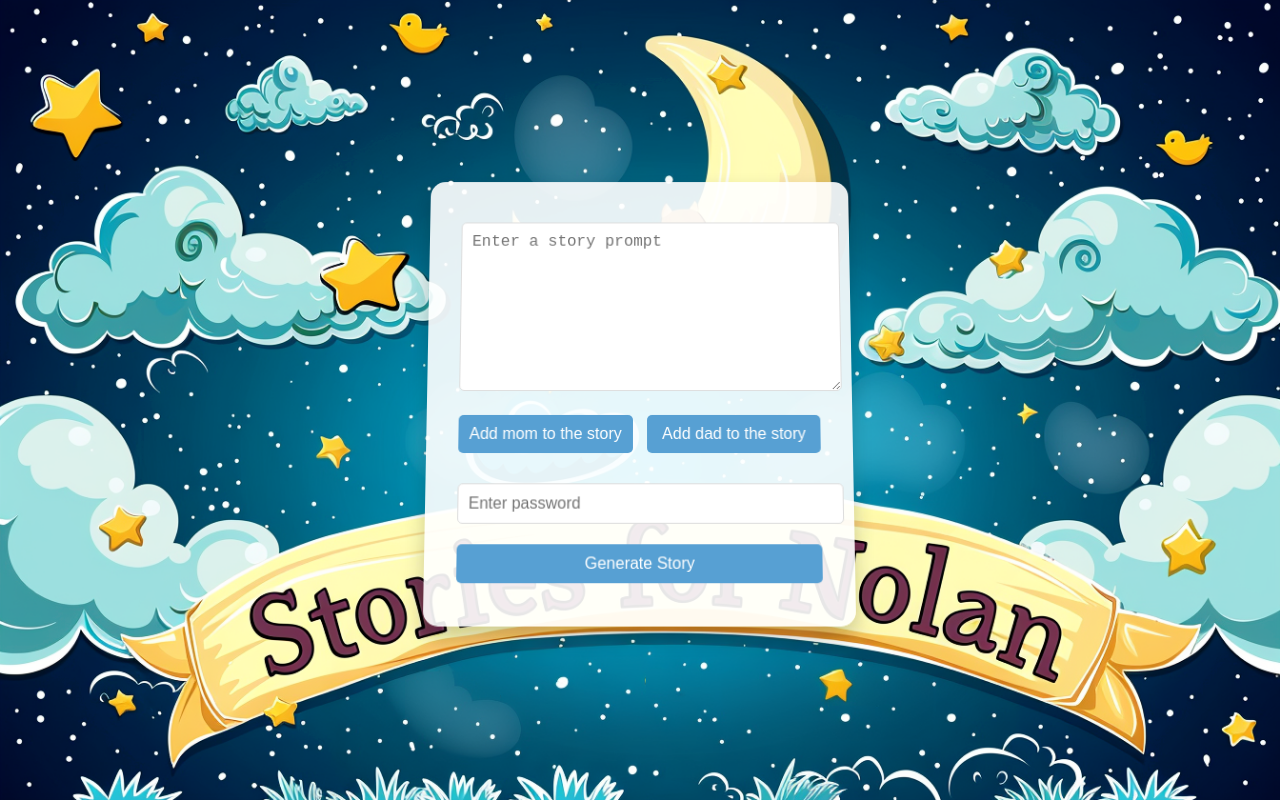
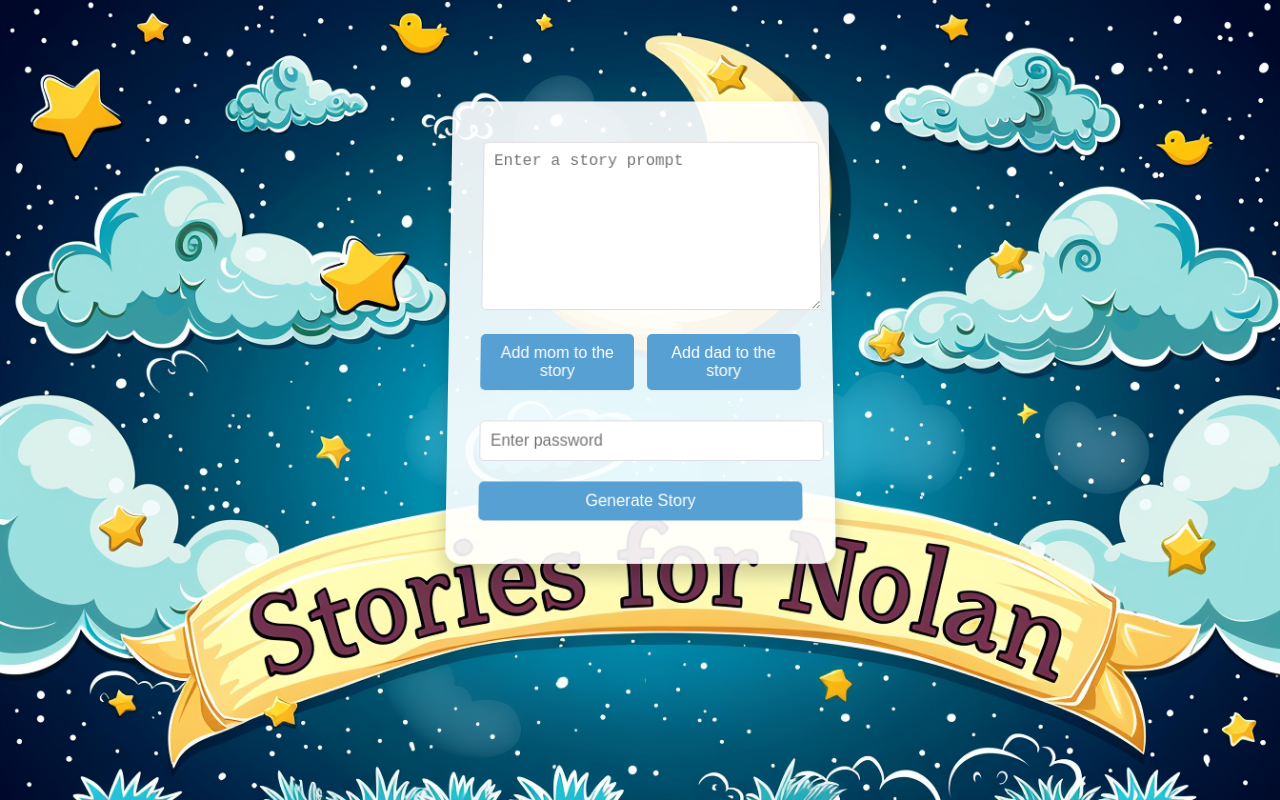
Before and after one commit to adumit/stories_for_nolan, a plain HTML site: page public/index.html in a window 1280 px wide. Drawn offline with Linux system fonts and the light colour scheme.

Commit message:
Update viewheights

```diff
--- a/public/index.html
+++ b/public/index.html
@@ -13,36 +13,47 @@
             height: 100%;
             margin: 0;
             font-family: 'Roboto', sans-serif;
-            display: grid;
-            place-items: center;
             background-repeat: no-repeat;
             background-position: center center;
             background-attachment: fixed;
             background-size: cover;
+            display: flex;
+            flex-direction: column;
+            align-items: center;
         }
 
-        /* Desktop background */
+        /* Desktop styles */
         @media (min-width: 768px) {
             body {
                 background-image: url('stories-for-nolan-desktop.png');
             }
+
+            .container {
+                margin-top: 12vh;
+            }
         }
 
-        /* Mobile background */
+        /* Mobile styles */
         @media (max-width: 767px) {
             body {
                 background-image: url('stories-for-nolan-mobile.png');
             }
+
+            .container {
+                margin-top: 10vh;
+            }
         }
 
         .container {
+            width: 90%;
+            max-width: 600px;
             background: rgba(255, 255, 255, 0.9);
             padding: 2rem;
             border-radius: 15px;
             box-shadow: 0 10px 20px rgba(0, 0, 0, 0.2);
             text-align: center;
-            transform: perspective(1000px) rotateX(5deg);
-            transition: transform 0.3s ease;
+            animation: fadeIn 4s;
+            box-sizing: border-box;
         }
 
         .container {
```
